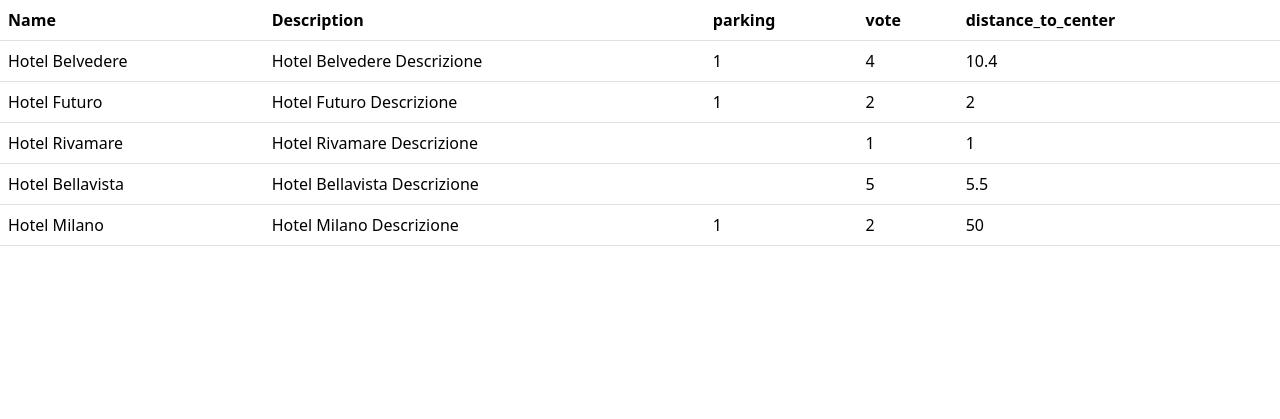
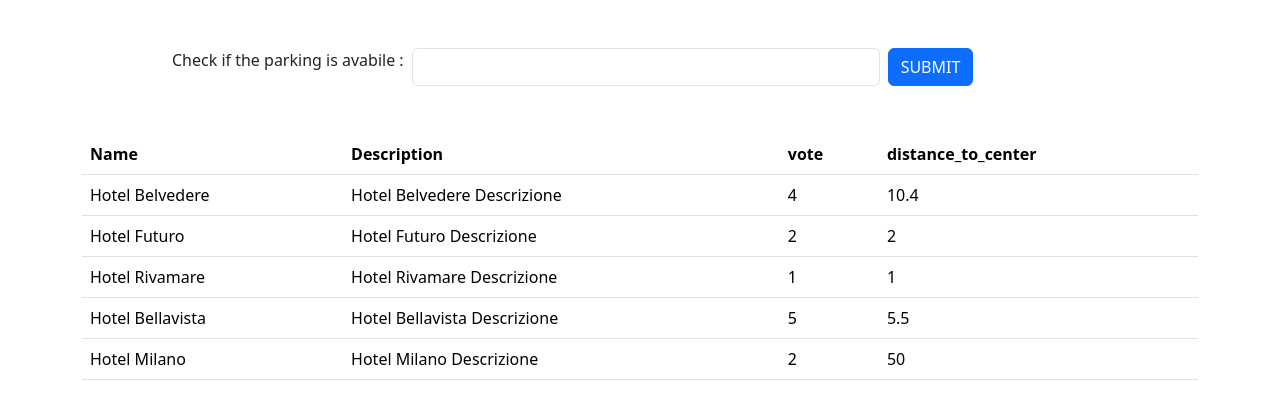
Before and after one commit to MarcoMpensabene/php-hotel, a PHP site: page / in a window 1280 px wide. Shown: the top 419 px of the page. Run offline with PHP 8.4, Linux system fonts and the light colour scheme.

Commit message:
added form

```diff
--- a/index.php
+++ b/index.php
@@ -15,13 +15,18 @@
     <link rel="stylesheet" href="https://cdn.jsdelivr.net/npm/bootstrap@5.3.3/dist/css/bootstrap.min.css">
 </head>
 <body>
+    <form class=" container py-5 d-flex w-75" method="GET" action="./index.php">
+        <label for="isParkingAllowed" class="form-label me-2">Check if the parking is avabile :</label>
+        <input type="text" class="form-control w-50 me-2" name="isParkingAllowed" id="isParkingAllowed">
+        <button type="submit" class="btn btn-primary">SUBMIT</button>
+    </form>
 
+    <div class="container">
         <table class="table">
             <thead>
                 <tr>
                 <th scope="col">Name</th>
                 <th scope="col">Description</th>
-        <th scope="col">parking</th>
                 <th scope="col">vote</th>
                 <th scope="col">distance_to_center</th>
                 </tr>
@@ -31,12 +36,12 @@
                 <tr>
                 <td scope="row"><?php echo $hotel["name"] ?></td>
                 <td scope="row"><?php echo $hotel["description"] ?></td>
-        <td scope="row"><?php echo $hotel["parking"] ?></td>
                 <td scope="row"><?php echo $hotel["vote"] ?></td>
                 <td scope="row"><?php echo $hotel["distance_to_center"] ?></td>
                 <?php  }  ?>
                 </tr>
             </tbody>
         </table>
+    </div>
 </body>
 </html>
```
Lines whose indentation alone changed are shown as unchanged.
